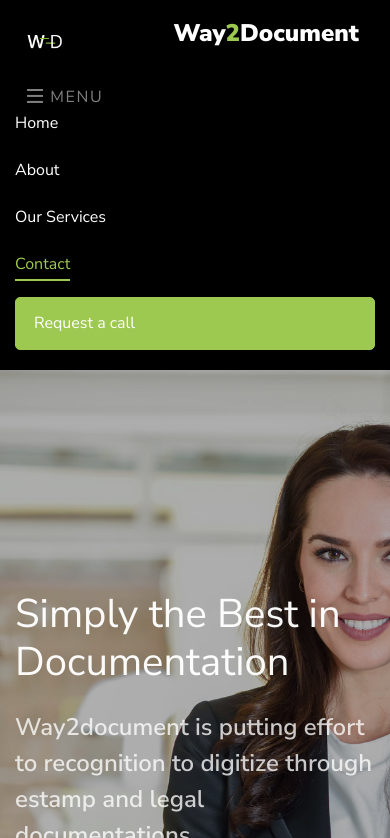
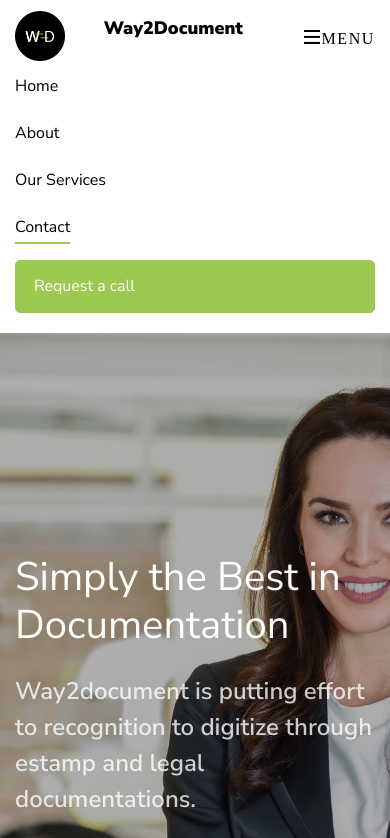
Before and after one commit to chaithrabhalli/w2d.github.io, a plain HTML site: page index.html in a window 390 px wide. Both pictures are taken after a click on the button "MENU". Shown: the top 838 px of the page. Drawn offline with Linux system fonts and the light colour scheme; some packages are replaced by stand-ins of ours; no server answers; files whose address does not match are found by name.

Commit message:
mobile resolutions

```diff
--- a/css/custom.css
+++ b/css/custom.css
@@ -6,3 +6,51 @@
 ul li {
   color: #404040 !important;
 }
+
+.black {
+  color: black;
+}
+@media only screen and (max-width: 1280px) {
+  .logo {
+    height: 50px !important;
+    width: 50px !important;
+  }
+  .flex-container {
+    display: flex;
+  }
+}
+
+@media only screen and (min-width: 992px) {
+  .logo {
+    height: 50px !important;
+    width: 50px !important;
+  }
+}
+/* media queries */
+
+@media only screen and (max-width: 768px) {
+  .mobile-nav {
+    background: white !important;
+  }
+  .navbar-brand {
+    color: black !important;
+    font-size: 18px;
+  }
+  .flex-container {
+    display: flex;
+    width: 40px;
+  }
+  .logo {
+    height: 20px;
+    width: 20px;
+  }
+  .oi-menu {
+    color: black !important;
+  }
+  .nav-item {
+    color: black !important;
+  }
+  .mobile-li-color {
+    color: black !important;
+  }
+}
--- a/index.html
+++ b/index.html
@@ -58,23 +58,23 @@
   <body data-spy="scroll" data-target=".site-navbar-target" data-offset="300">
 
 
-    <nav class="navbar navbar-expand-lg navbar-dark ftco_navbar bg-dark ftco-navbar-light site-navbar-target" id="ftco-navbar">
+    <nav class="navbar navbar-expand-lg navbar-dark ftco_navbar ftco-navbar-light site-navbar-target mobile-nav" id="ftco-navbar">
 	    <div class="container">
 	      <a class="navbar-brand" href="index.html">
 			  <span class="flex-container">
-				  <img height="60" width="60" src="./images/Way2document.png"/><p>Way<span class="text-primary">2</span>Document</span></a></p>
+				  <img class="logo" src="./images/Way2document.png"/><p class="mobile-nav">Way<span class="black">2</span>Document</span></a></p>
 	      <button class="navbar-toggler js-fh5co-nav-toggle fh5co-nav-toggle" type="button" data-toggle="collapse" data-target="#ftco-nav" aria-controls="ftco-nav" aria-expanded="false" aria-label="Toggle navigation">
-	        <span class="oi oi-menu"></span> Menu
+	        <span class="oi oi-menu">Menu</span>
 	      </button>
 
 	      <div class="collapse navbar-collapse" id="ftco-nav">
 	        <ul class="navbar-nav nav ml-auto">
-	          <li class="nav-item"><a href="#home-section" class="nav-link"><span>Home</span></a></li>
-	          <li class="nav-item"><a href="#about-section" class="nav-link"><span>About</span></a></li>
-	          <li class="nav-item"><a href="#practice-section" class="nav-link"><span>Our Services</span></a></li>
+	          <li class="nav-item"><a href="#home-section" class="nav-link"><span class="mobile-li-color">Home</span></a></li>
+	          <li class="nav-item"><a href="#about-section" class="nav-link"><span class="mobile-li-color">About</span></a></li>
+	          <li class="nav-item"><a href="#practice-section" class="nav-link"><span class="mobile-li-color">Our Services</span></a></li>
 	          <!-- <li class="nav-item"><a href="#attorneys-section" class="nav-link"><span>Attorneys</span></a></li> -->
 	          <!-- <li class="nav-item"><a href="#blog-section" class="nav-link"><span>Blog</span></a></li> -->
-	          <li class="nav-item"><a href="#contact-section" class="nav-link"><span>Contact</span></a></li>
+	          <li class="nav-item"><a href="#contact-section" class="nav-link"><span class="mobile-li-color">Contact</span></a></li>
 	          <li class="nav-item cta"><a href="#" class="nav-link" data-toggle="modal" data-target="#modalAppointment">Request a call</a></li>
 	        </ul>
 	      </div>
--- a/scss/style.scss
+++ b/scss/style.scss
@@ -72,7 +72,7 @@ h1, h2, h3, h4, h5,
 
 
 .ftco-navbar-light {
-	background: transparent!important;
+	background: $black!important;
 	position: absolute;
 	top: 0;
 	left: 0;
@@ -80,7 +80,7 @@ h1, h2, h3, h4, h5,
 	z-index: 3;
 	// padding-top: 30px;
 	@include media-breakpoint-down(md) {
-		background: $black!important;
+		background: $white!important;
 		position: relative;
 		top: 0;
 		padding-top: 0;
@@ -242,10 +242,14 @@ h1, h2, h3, h4, h5,
 		right: 0;
 		left: 0;
 		top: 0;
-		margin-top: -130px;
+		margin-top: -100px;
 		background: $white!important;
 		box-shadow: 0 0 10px 0 rgba(0,0,0,.1);
-		padding: 0 15px;
+		padding: 0 1px;
+		.flex-container {
+			display: flex;
+			width: 40px;
+		  }
 		.nav-item {
 			> .nav-link{
 				@include media-breakpoint-down(md){
@@ -299,7 +303,7 @@ h1, h2, h3, h4, h5,
 			border-color: rgba(0,0,0,.5)!important;
 			cursor: pointer;
 			text-transform: uppercase;
-			font-size: 16px;
+			font-size: 12px;
 			letter-spacing: .1em;
 
 		}
@@ -309,6 +313,9 @@ h1, h2, h3, h4, h5,
 				color: $primary!important;
 			}
 		}
+		.oi-menu{
+
+		}
 		&.awake {
 			margin-top: 0px;
 			transition: .3s all ease-out;
@@ -321,7 +328,7 @@ h1, h2, h3, h4, h5,
 			color: $black;
 			padding-top: 1rem;
 			padding-bottom: 1rem;
-			font-size: 24px;
+			font-size: 12px;
 		}
 	}
 }
```
Also changed, not shown: scss/bootstrap/_navbar.scss (+2 -8 lines), css/style.css.
